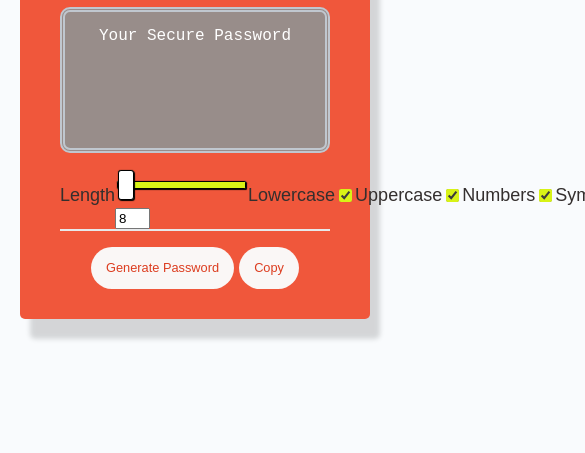
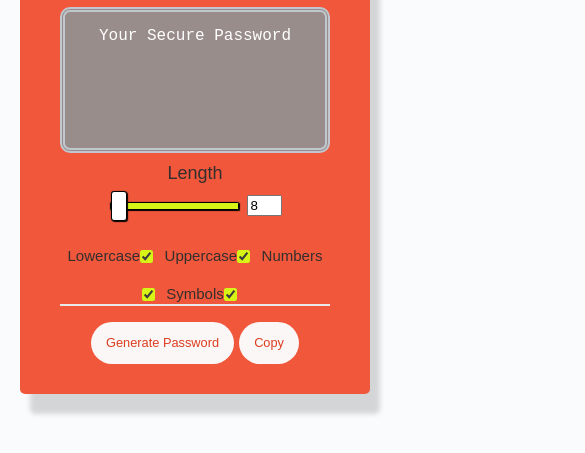
Before and after one commit to mlcundayag/password-generator, a plain HTML site: page index.html in a window 390 px wide. Shown: the part 309-762 px from the top of the page, 585 px wide, since content can reach past the window. Drawn offline with Linux system fonts and the light colour scheme.

Commit message:
test for mobile

```diff
--- a/assets/style.css
+++ b/assets/style.css
@@ -233,9 +233,10 @@ input[type=range]:focus::-ms-fill-upper {
 
 input[type=checkbox]{
   accent-color: #D8F316;
+  margin-left: -0.5rem;
 }
 
-@media (max-width: 690px) {
+@media screen and (max-width: 690px) {
   .btn {
     font-size: 1rem;
     margin: 16px 0px 0px 0px;
@@ -245,10 +246,35 @@ input[type=checkbox]{
   #password {
     font-size: 1rem;
   }
+
+  #criteria {
+    display: block;
+    text-align: center;
+  }
+
+  #criteria label:nth-child(n+3), #criteria input:nth-child(n+3) {
+    margin-top: 20px;
+    padding: 1.2%;
+  }
 }
 
 @media (max-width: 500px) {
   .btn {
     font-size: 0.8rem;
   }
+
+  #criteria {
+    display: block;
+    text-align: center;
+  }
+
+  #criteria label:nth-child(n+3), #criteria input:nth-child(n+3) {
+    margin-top: 20px;
+    padding: 1.2%;
+    font-size: 15px;
+  }
+
+  input[type=checkbox] {
+    transform: translate(0, 2px);
+  }
 }
```
